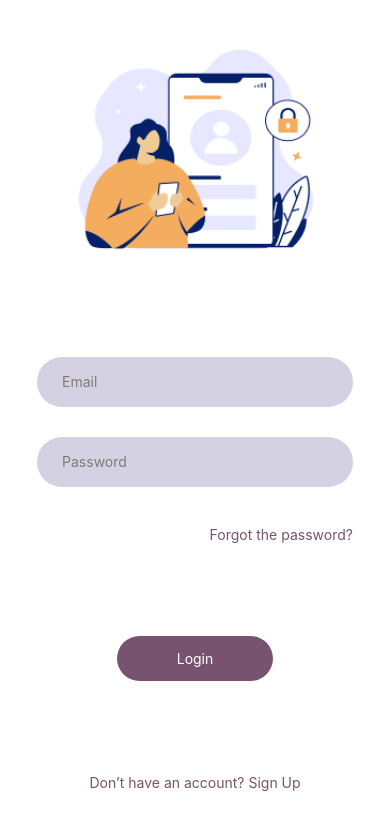
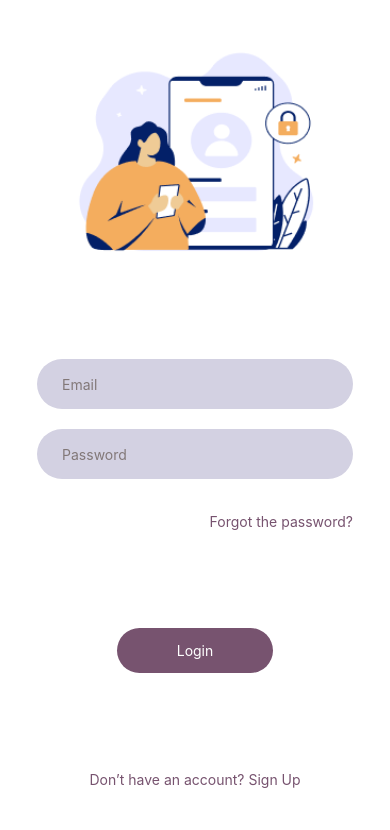
Before and after one commit to kunasyl/JELLY, a React Native app: screen /SignIn in a window 390 px wide. Shown: the top 830 px of the page. Built offline with nearby package versions, Linux system fonts and the light colour scheme.

Commit message:
change margin between input

```diff
--- a/src/components/CustomInput/CustomInput.js
+++ b/src/components/CustomInput/CustomInput.js
@@ -22,7 +22,7 @@ const styles = StyleSheet.create({
     height: 50,
     borderRadius: 30,
     paddingHorizontal: 25,
-    marginVertical: 15,
+    marginVertical: 10,
     justifyContent: 'center'
   },
   input: {
```
